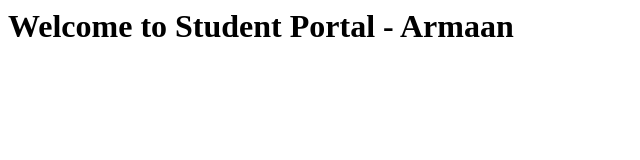
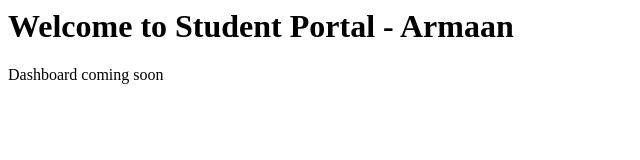
Before and after one commit to shaikharmaan0710-droid/GitPractical, a plain HTML site: page index.html in a window 1280 px wide. Shown: the whole page, without its empty margins (0-640 px from the left). Drawn offline with Linux system fonts and the light colour scheme.

Commit message:
SCRUM-11 Add dashboard placeholder

```diff
--- a/index.html
+++ b/index.html
@@ -1 +1,2 @@
 <h1>Welcome to Student Portal - Armaan</h1>
+<p>Dashboard coming soon</p>
```
